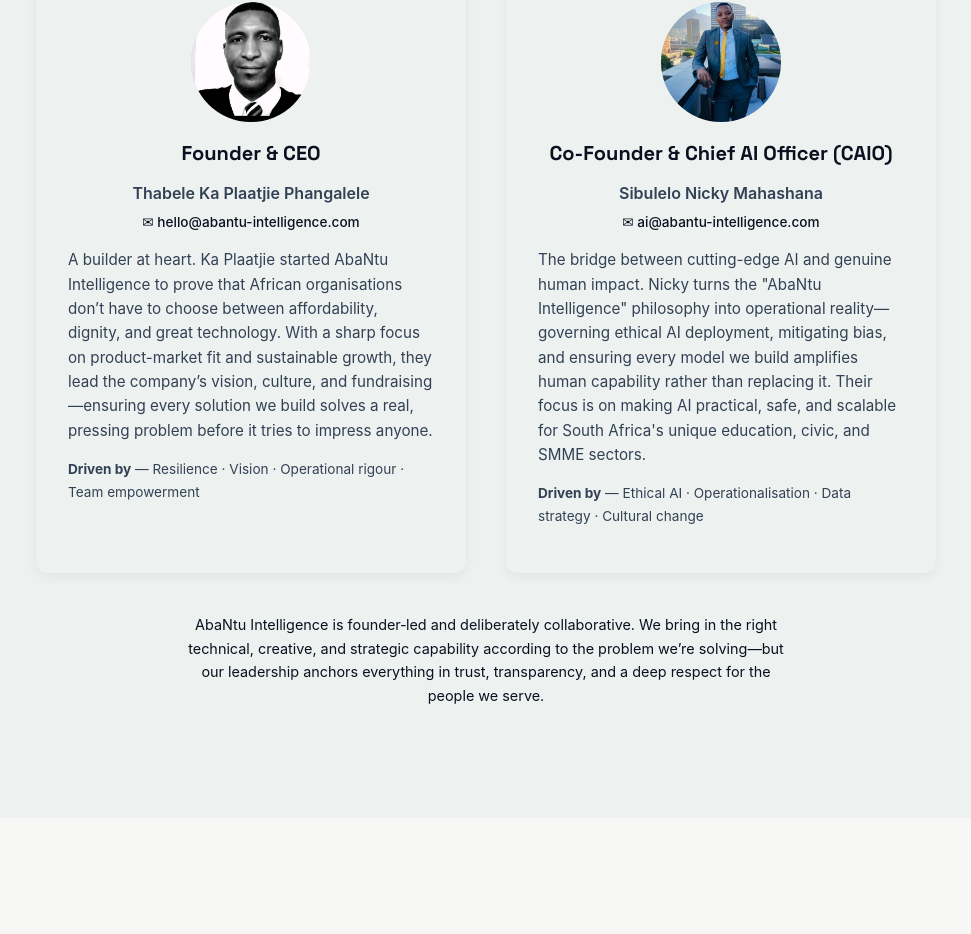
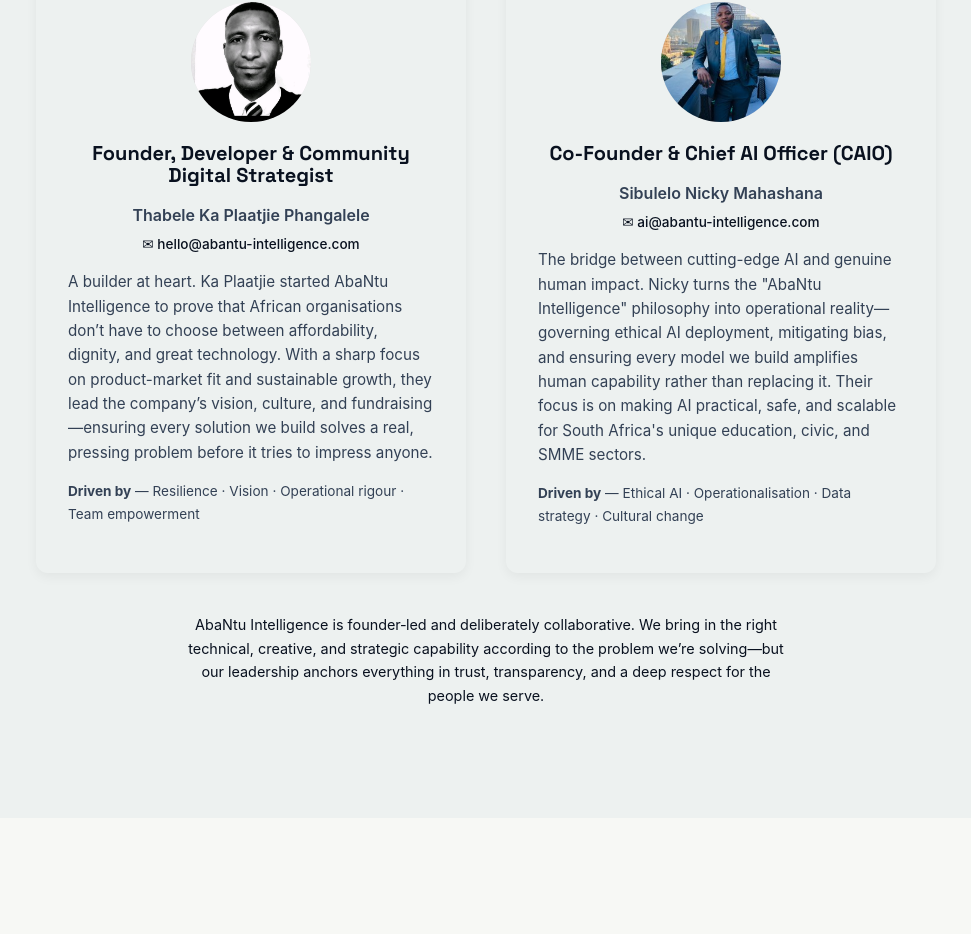
Before and after one commit to AbaNtuIntelligence/abantu-website, a React (Vite) app in the folder frontend/: page /about in a window 1280 px wide. Shown: the part 2345-3279 px from the top of the page, without its empty margins (154-1125 px from the left). Built offline with nearby package versions, Linux system fonts and the light colour scheme; no server answers.

Commit message:
fix: update About page portfolio link and content

```diff
--- a/frontend/src/pages/About.jsx
+++ b/frontend/src/pages/About.jsx
@@ -113,7 +113,7 @@
             style={{ width: "100%", height: "100%", objectFit: "cover" }}
           />
         </div>
-        <h3 style={{ textAlign: "center", marginBottom: "0.25rem" }}>Founder &amp; CEO</h3>
+        <h3 style={{ textAlign: "center", marginBottom: "0.25rem" }}>Founder, Developer &amp; Community Digital Strategist</h3>
         <p style={{ textAlign: "center", fontSize: "1rem", fontWeight: "600", marginBottom: "0.25rem" }}>
           Thabele Ka Plaatjie Phangalele
         </p>
```
